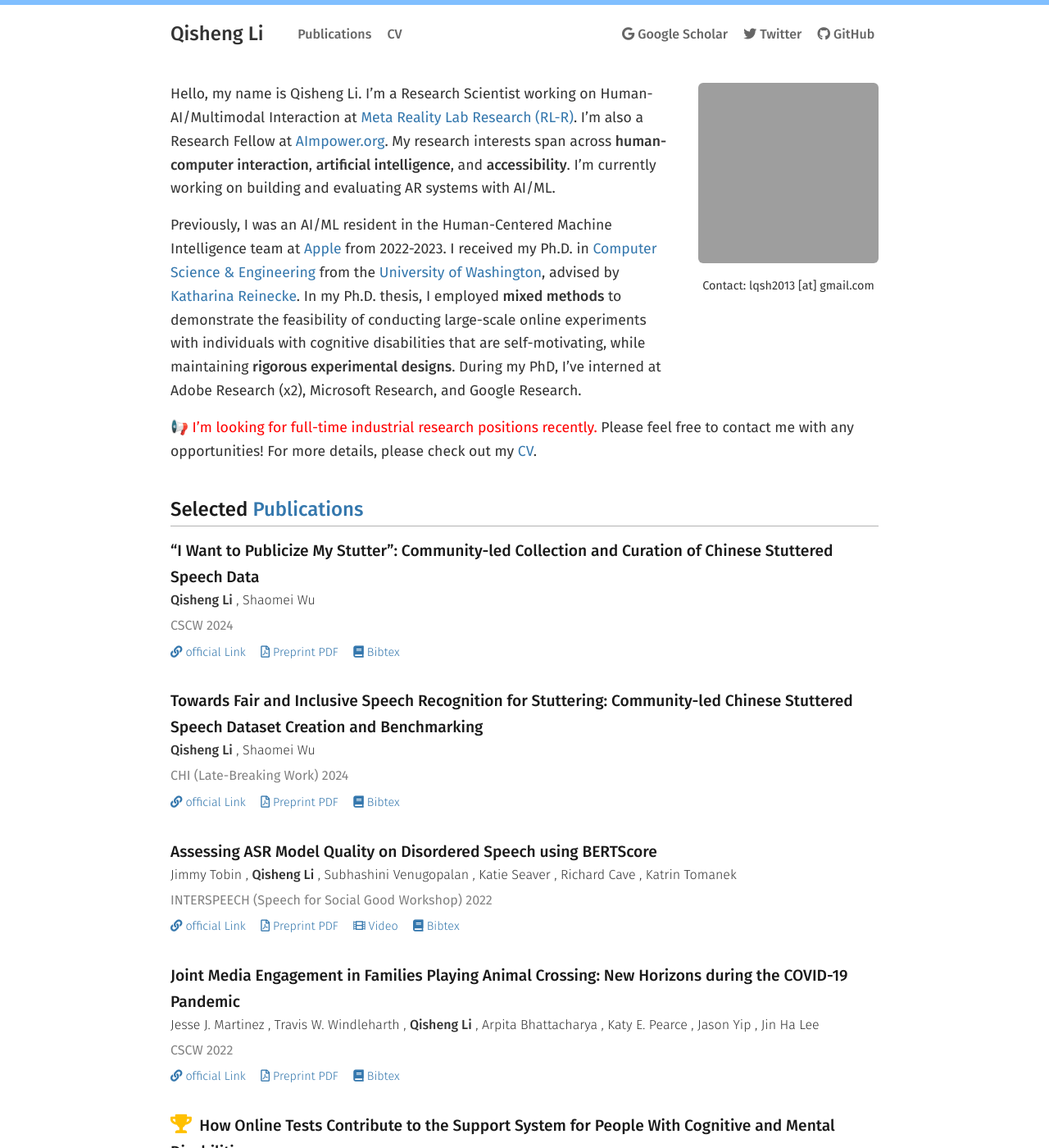
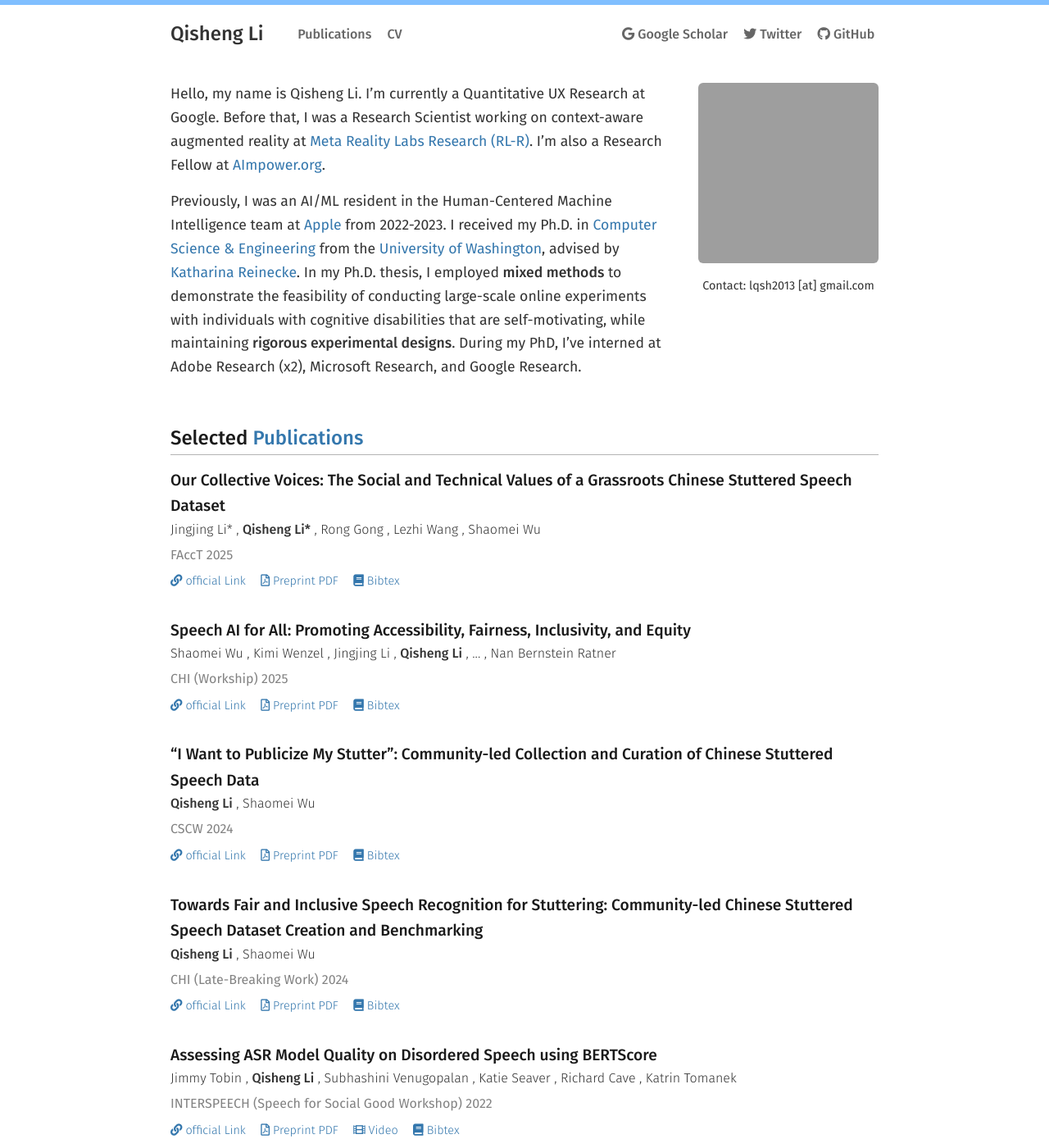
Before and after one commit to QishengLi/my_website, a Jekyll site: the page built from index.markdown, in a window 1280 px wide and 1400 px high. Shown: the whole window at 82% size. Built offline with Jekyll 4.4.1, drawn with Linux system fonts in a browser that asks for light colours; nearby versions of some CDN libraries; some of the changed text lies outside the part shown; grey boxes are pictures that could not be loaded.

Commit message:
update to Google, finally

```diff
--- a/_config.yml
+++ b/_config.yml
@@ -21,7 +21,7 @@
 title: Qisheng Li
 email: lqsh2013@gmail.com
 description: >- # this means to ignore newlines until "baseurl:"
-  © 2024 Qisheng Li
+  © 2026 Qisheng Li
 baseurl: "" # the subpath of your site, e.g. /blog
 url: "qishengli.me" # the base hostname & protocol for your site, e.g. http://example.com
 github_url: "https://github.com/qishengli/"
--- a/_data/people.yml
+++ b/_data/people.yml
@@ -1,4 +1,8 @@
 Qisheng Li:
+  url: https://homes.cs.washington.edu/~liqs/
+  me: true
+
+Qisheng Li*:
   url: https://homes.cs.washington.edu/~liqs/
   me: true
 
--- a/_data/publications.yml
+++ b/_data/publications.yml
@@ -1,3 +1,48 @@
+- id: CollectiveVoices
+  title: "Our Collective Voices: The Social and Technical Values of a Grassroots Chinese Stuttered Speech Dataset"
+  year: 2025
+  doi: 10.1145/3715275.3732179
+  preprint: /files/2025-our_collective_voices.pdf
+  official: https://dl.acm.org/doi/10.1145/3715275.3732179
+  authors:
+    - Jingjing Li*
+    - Qisheng Li*
+    - Rong Gong
+    - Lezhi Wang
+    - Shaomei Wu
+  venue: FAccT
+  venue_tags:
+    - FAccT
+  venue_location:
+  venue_url: https://facctconference.org/2025/index.html
+  highlight: true
+  link:
+  type:
+    - Conference
+
+- id: Speech4All
+  title: "Speech AI for All: Promoting Accessibility, Fairness, Inclusivity, and Equity"
+  year: 2025
+  doi: 10.1145/3706599.3706746
+  preprint: /files/2025-speech_ai4all.pdf
+  official: https://dl.acm.org/doi/10.1145/3706599.3706746
+  authors:
+    - Shaomei Wu
+    - Kimi Wenzel
+    - Jingjing Li
+    - Qisheng Li
+    - ...
+    - Nan Bernstein Ratner
+  venue: CHI (Workship)
+  venue_tags:
+    - CHI
+  venue_location:
+  venue_url: https://chi2025.acm.org/
+  highlight: true
+  link:
+  type:
+    - Conference
+
 - id: StammerTalk
   title: "“I Want to Publicize My Stutter”: Community-led Collection and Curation of Chinese Stuttered Speech Data"
   year: 2024
--- a/index.markdown
+++ b/index.markdown
@@ -11,9 +11,7 @@ title: "Home"
 <div class="columns" markdown="1">
 <div class="intro" markdown="1">
 Hello, my name is Qisheng Li.
-I'm a Research Scientist working on Human-AI/Multimodal Interaction at [Meta Reality Lab Research (RL-R)][meta-rlr]. I'm also a Research Fellow at [AImpower.org][aimpower].
-My research interests span across <b>human-computer interaction</b>, <b>artificial intelligence</b>, and <b>accessibility</b>. I'm currently working on building and evaluating AR systems with AI/ML.
-<!-- My current research revolves around accessibility and productivity tools with <b>multimodal LLMs</b>. I worked on ML-powered <b>AR/VR</b> applications for blind and low-vision users at Apple.  -->
+I'm currently a Quantitative UX Research at Google. Before that, I was a Research Scientist working on context-aware augmented reality at [Meta Reality Labs Research (RL-R)][meta-rlr]. I'm also a Research Fellow at [AImpower.org][aimpower].
 
 Previously, I was an AI/ML resident in the Human-Centered Machine Intelligence team at [Apple][apple] from 2022-2023. I received my Ph.D. in [Computer Science & Engineering][allen-school] from the [University of Washington][uw], advised by [Katharina Reinecke][kr-website]. In my Ph.D. thesis, I employed <b>mixed methods</b> to demonstrate the feasibility of conducting large-scale online experiments with individuals with cognitive disabilities that are self-motivating, while maintaining <b>rigorous experimental designs</b>. During my PhD, I've interned at Adobe Research (x2), Microsoft Research, and Google Research.
 
@@ -30,7 +28,7 @@ Previously, I was an AI/ML resident in the Human-Centered Machine Intelligence t
 </div>
 
 <div class="more-intro" markdown="1">
-<span style='color:red'>📢 I'm looking for full-time industrial research positions recently.</span> Please feel free to contact me with any opportunities! For more details, please check out my [CV][cv].
+<!-- <span style='color:red'>📢 I'm looking for full-time industrial research positions recently.</span> Please feel free to contact me with any opportunities! For more details, please check out my [CV][cv]. -->
 </div>
 </div>
 
```
Also changed, not shown: 10 other files.
